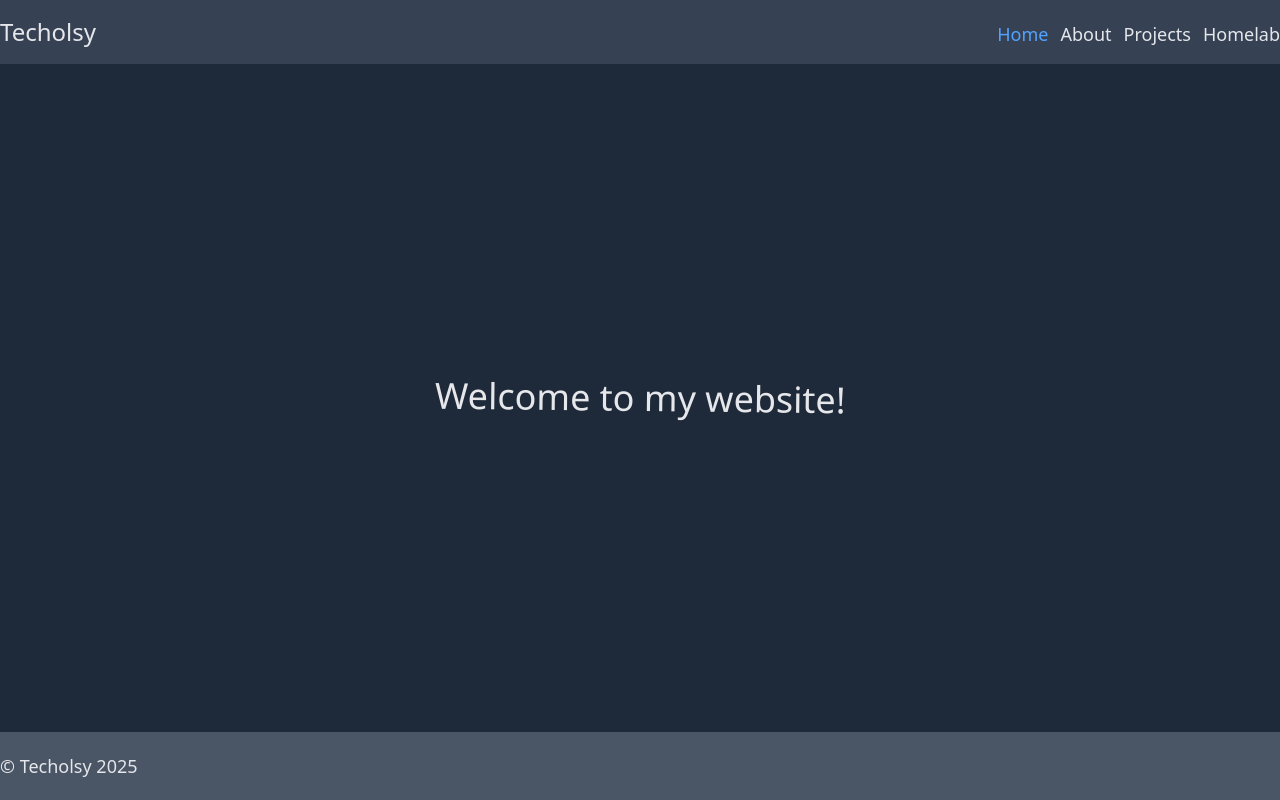
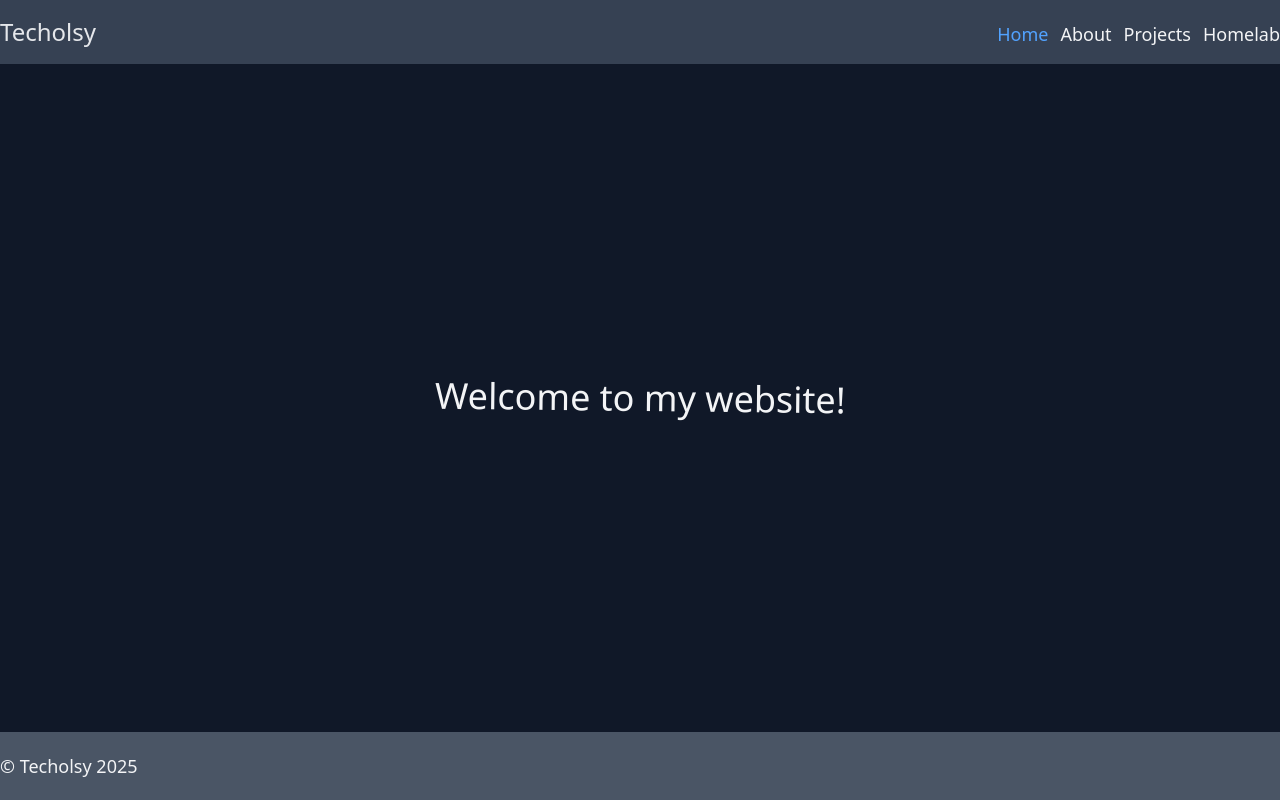
Before and after one commit to techolsy/techolsy-website, a SvelteKit app: page / in a window 1280 px wide. Built offline with nearby package versions, Linux system fonts and the light colour scheme; some icons are missing.

Commit message:
+layout.svelte: changed colors

```diff
--- a/src/routes/+layout.svelte
+++ b/src/routes/+layout.svelte
@@ -6,7 +6,7 @@
   let { children } = $props();
 </script>
 
-<div class="flex flex-col min-h-screen bg-gray-800 text-gray-200">
+<div class="flex flex-col min-h-screen bg-gray-900 text-gray-100">
   <header>
     <Header />
   </header>
```
